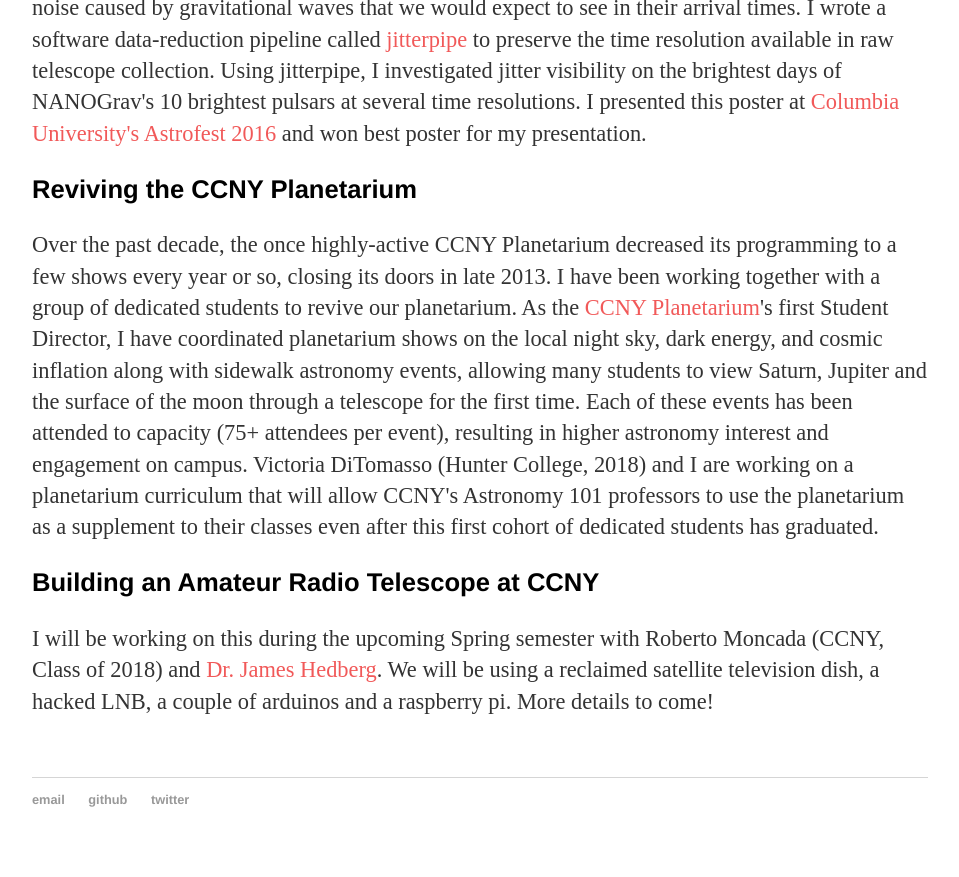
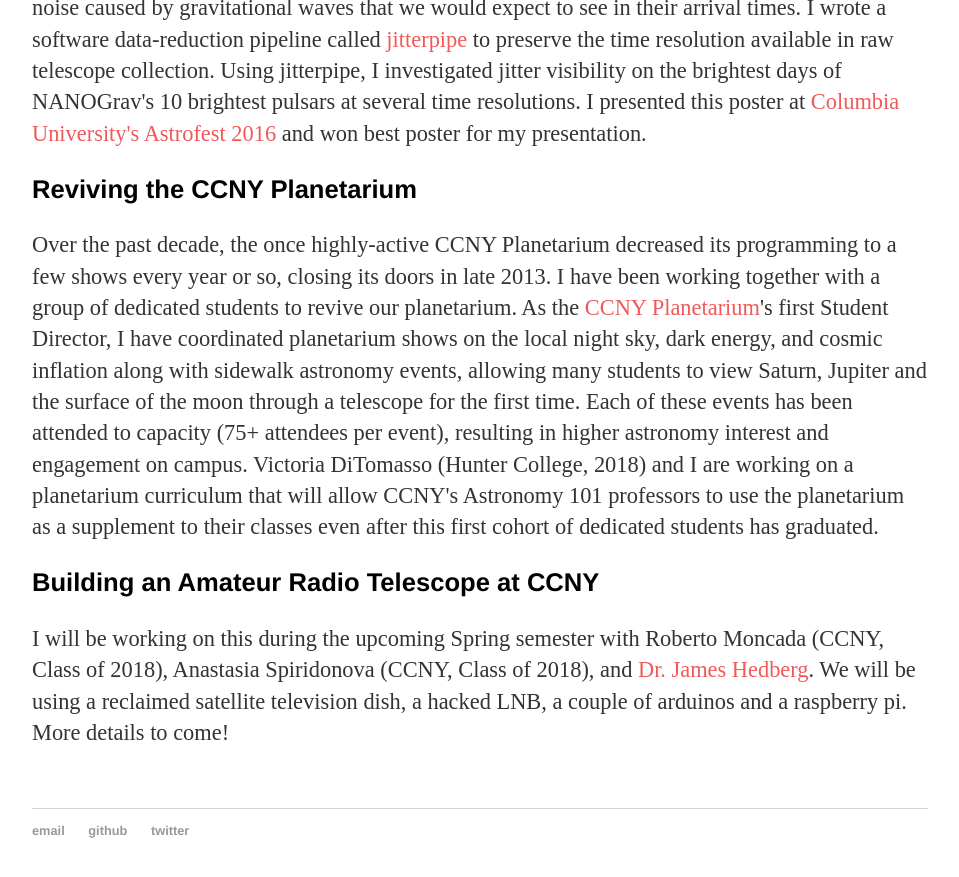
Before and after one commit to elliesch/elliesch.github.io, a Jekyll site: the page built from projects/index.html, in a window 1280 px wide and 900 px high, scrolled down 1567 px. Shown: the top 877 px of the window, without its empty margins (160-1119 px from the left). Built offline with Jekyll 4.4.1, drawn with Linux system fonts in a browser that asks for light colours.

Commit message:
updated telescope

```diff
--- a/projects/index.html
+++ b/projects/index.html
@@ -42,7 +42,7 @@ title: Ellie's Projects
 	</p>
 
 	<h3>Building an Amateur Radio Telescope at CCNY</h3>
-	<p>I will be working on this during the upcoming Spring semester with Roberto Moncada (CCNY, Class of 2018) and <a href="http://hedberg.ccnysites.cuny.edu/index.php">Dr. James Hedberg</a>.
+	<p>I will be working on this during the upcoming Spring semester with Roberto Moncada (CCNY, Class of 2018), Anastasia Spiridonova (CCNY, Class of 2018), and <a href="http://hedberg.ccnysites.cuny.edu/index.php">Dr. James Hedberg</a>.
 	We will be using a reclaimed satellite television dish, a hacked LNB, a couple of arduinos and a raspberry pi.
 	More details to come!</p>
 
```
